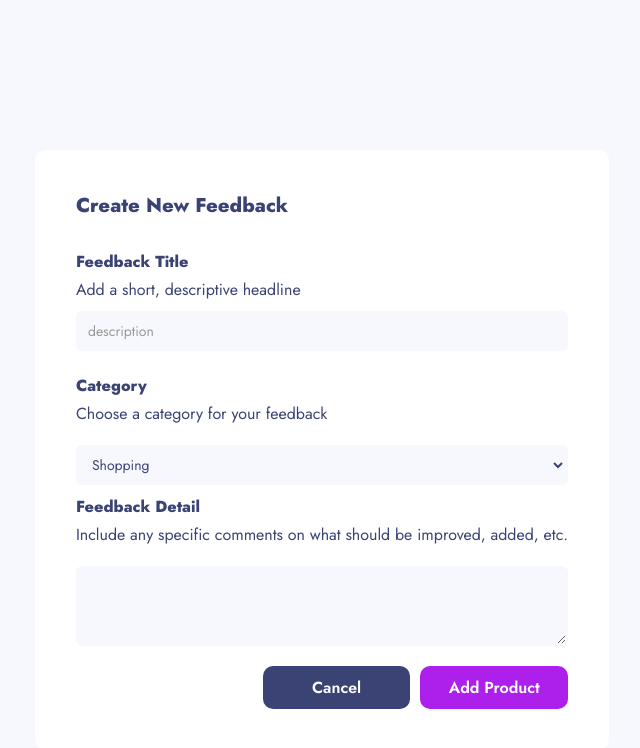
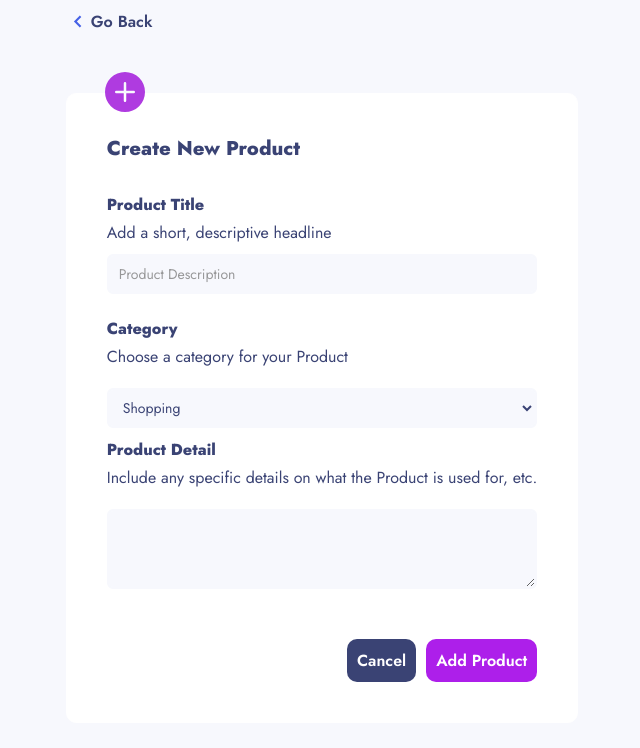
Before and after one commit to ajaysrinivas333/ProductFeedbackApp, a Next.js app: page /add-product in a window 1280 px wide. Shown: the top 748 px of the page, without its empty margins (318-958 px from the left). Built offline with nearby package versions, Linux system fonts and the light colour scheme.

Commit message:
Made refinements to Add Product page

```diff
--- a/src/pages/add-product/index.tsx
+++ b/src/pages/add-product/index.tsx
@@ -5,34 +5,42 @@ import styles from '../../styles/addproduct.module.scss';
 import Input from 'components/UI/Input';
 import { useForm } from 'react-hook-form';
 import Button from 'components/UI/Button';
+import { BiChevronLeft } from 'react-icons/bi';
+import { BsPlusCircleFill } from 'react-icons/bs';
 
 const AddProductPage = () => {
   return (
     <div className={styles.addProductContainer}>
+      <div className={styles.innerContainer}>
+        <div className={styles.backButtonWrapper}>
+          <BiChevronLeft className={styles.backIcon} />
+          <Button className={styles.backButton} text='Go Back' />
+        </div>
         <Card className={styles.addProductCard}>
+          <BsPlusCircleFill className={styles.plusButton} />
           <form>
             <div className={styles.addProductWrapper}>
-            <header className={styles.header}>Create New Feedback</header>
-            <span className={styles.fieldName}>Feedback Title</span>
+              <header className={styles.header}>Create New Product</header>
+              <span className={styles.fieldName}>Product Title</span>
               <label>Add a short, descriptive headline</label>
               <Input
                 inputProps={{
                   type: 'text',
-                placeholder: 'description',
+                  placeholder: 'Product Description',
                   className: styles.inputBox,
                 }}
               />
               <span className={styles.fieldName}>Category</span>
-            <label>Choose a category for your feedback</label>
+              <label>Choose a category for your Product</label>
               <select className={styles.dropdown} name='category' id='category'>
                 <option value='Shopping'>Shopping</option>
                 <option value='Music & Audio'>Music & Audio</option>
                 <option value='Productivity'>Productivity</option>
                 <option value='Business'>Business</option>
               </select>
-            <span className={styles.fieldName}>Feedback Detail</span>
+              <span className={styles.fieldName}>Product Detail</span>
               <label>
-              Include any specific comments on what should be improved, added,
+                Include any specific details on what the Product is used for,
                 etc.
               </label>
 
@@ -45,6 +53,7 @@ const AddProductPage = () => {
           </form>
         </Card>
       </div>
+    </div>
   );
 };
 
--- a/src/styles/addproduct.module.scss
+++ b/src/styles/addproduct.module.scss
@@ -2,11 +2,20 @@
   height: 100vh;
   width: 100%;
   display: flex;
+  flex-direction: column;
+
   align-items: center;
   justify-content: center;
+  .innerContainer {
+    max-width: min(80vw, 600px);
+    min-width: 290px;
+    height: 100%;
+  }
 
   .addProductCard {
-    margin-top: 100px;
+    position: relative;
+    width: 100%;
+    margin-top: 50px;
     border-radius: 10px;
     .addProductWrapper {
       padding: 30px;
@@ -37,6 +46,7 @@
         font-size: 14px;
         font-weight: 400;
         width: 100%;
+        min-height: 80px;
         height: 80px;
         background-color: #f7f8fd;
         padding: 7px;
@@ -44,7 +54,6 @@
         border: 2px solid #f7f8fd;
         outline: none;
         padding: 5 10px;
-        transition: all 0.2s ease-in-out;
 
         margin-bottom: 10px;
         &:focus {
@@ -61,8 +70,8 @@
       }
 
       .dropdown {
+        font-family: var(--globalFont);
         color: #3a4374;
-        font-family: var(--globalFont);
         font-size: 14px;
         font-weight: 400;
         width: 100%;
@@ -117,13 +126,15 @@
       }
     }
     .buttonLayout {
-      text-align: right;
+      display: flex;
+      gap: 10px;
       width: 100%;
-      padding: 0;
-      margin-top: 10px;
+
+      margin-top: 40px;
+      justify-content: flex-end;
       .submitButton {
         background-color: #ad1fea;
-        padding: 10px 0px;
+        padding: 10px;
         border: none;
         border-radius: 10px;
         color: #ffffff;
@@ -132,14 +143,49 @@
         font-weight: 600;
         outline: none;
         transition: background-color 0.2s ease-in-out;
-        width: 30%;
+
         font-family: var(--globalFont);
       }
       .cancelButton {
         @extend .submitButton;
-        margin: 0 10px;
+
         background-color: #3a4374;
       }
     }
+    .plusButton {
+      font-size: 40px;
+
+      color: rgb(175, 59, 224);
+      position: absolute;
+      top: -22px;
+      left: 38px;
+    }
+  }
+
+  .backButtonWrapper {
+    display: flex;
+    align-items: center;
+    .backButton {
+      text-align: left;
+      width: 100%;
+      padding: 0;
+
+      background-color: inherit;
+      padding: 10px 0px;
+      border: none;
+      border-radius: 10px;
+      color: #3a4374;
+      cursor: pointer;
+      font-size: 16px;
+      font-weight: 600;
+      outline: none;
+      transition: background-color 0.2s ease-in-out;
+      width: 30%;
+      font-family: var(--globalFont);
+    }
+    .backIcon {
+      font-size: 25px;
+      color: #4661e6;
+    }
   }
 }
```
Lines whose indentation alone changed are shown as unchanged.
